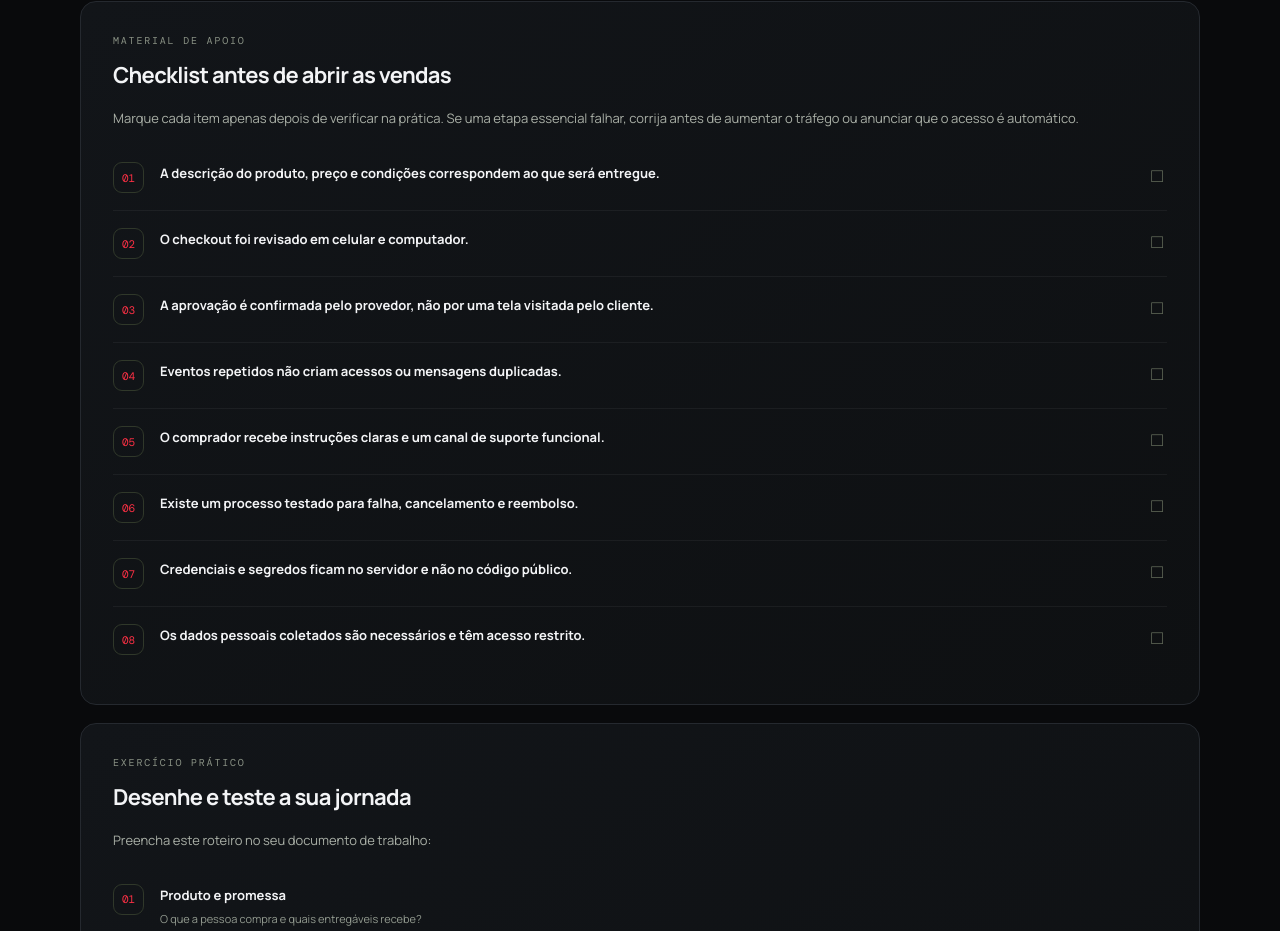
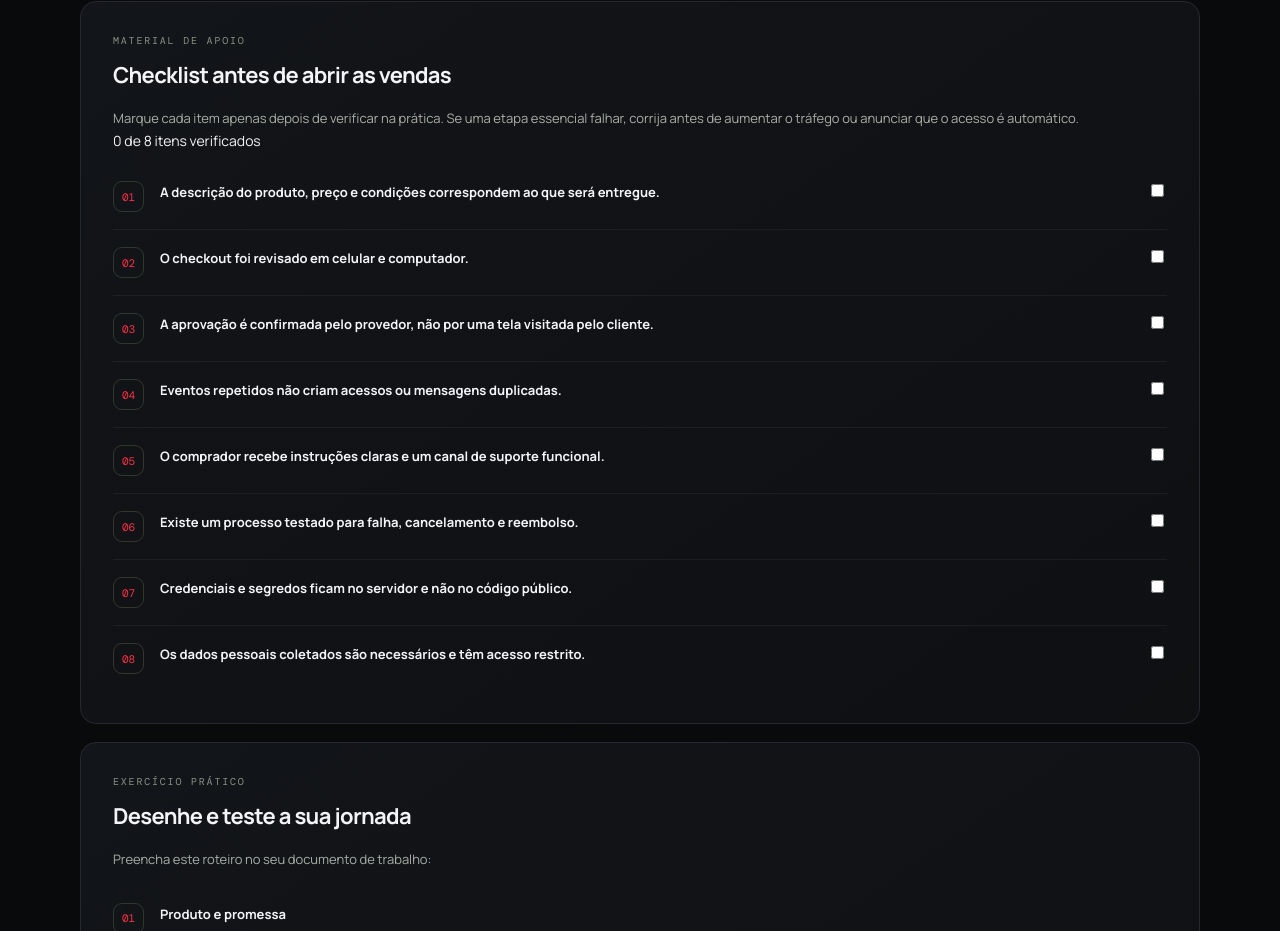
Before and after one commit to oLuiixz/o-clone-digital, a Next.js app: page /modulos/integracao-e-entrega in a window 1280 px wide. Shown: the part 1716-2647 px from the top of the page. Built offline with nearby package versions, Linux system fonts and the light colour scheme.

Commit message:
Make module 7 sales-readiness checklist interactive and persistent

```diff
--- a/app/modulos/integracao-e-entrega/page.js
+++ b/app/modulos/integracao-e-entrega/page.js
@@ -1,3 +1,6 @@
+"use client";
+
+import { useEffect, useState } from "react";
 import Link from "next/link";
 
 const lessons = [
@@ -23,6 +26,36 @@ const checklist = [
 ];
 
 export default function IntegracaoEntregaPage() {
+  const [checkedItems, setCheckedItems] = useState([]);
+  const [checklistLoaded, setChecklistLoaded] = useState(false);
+
+  useEffect(() => {
+    try {
+      const saved = JSON.parse(localStorage.getItem("clone-digital-module-07-checklist") || "[]");
+      if (Array.isArray(saved)) {
+        setCheckedItems([...new Set(saved.filter((item) => Number.isInteger(item) && item >= 0 && item < checklist.length))]);
+      }
+    } catch {
+      setCheckedItems([]);
+    }
+    setChecklistLoaded(true);
+  }, []);
+
+  useEffect(() => {
+    if (!checklistLoaded) return;
+    try {
+      localStorage.setItem("clone-digital-module-07-checklist", JSON.stringify(checkedItems));
+    } catch {
+      // O checklist segue utilizável durante a sessão se o armazenamento estiver indisponível.
+    }
+  }, [checkedItems, checklistLoaded]);
+
+  function toggleChecklistItem(index) {
+    setCheckedItems((current) => current.includes(index)
+      ? current.filter((item) => item !== index)
+      : [...current, index]);
+  }
+
   return (
     <main className="module-page-shell">
       <header className="module-page-topbar">
@@ -75,8 +108,21 @@ export default function IntegracaoEntregaPage() {
           <div className="module-section-eyebrow">MATERIAL DE APOIO</div>
           <h2>Checklist antes de abrir as vendas</h2>
           <p className="module-intro">Marque cada item apenas depois de verificar na prática. Se uma etapa essencial falhar, corrija antes de aumentar o tráfego ou anunciar que o acesso é automático.</p>
+          <div className="checklist-progress-row" aria-live="polite">
+            <span>{checklistLoaded ? checkedItems.length : 0} de {checklist.length} itens verificados</span>
+            <div className="checklist-progress-track" role="progressbar" aria-label="Progresso do checklist" aria-valuemin={0} aria-valuemax={checklist.length} aria-valuenow={checklistLoaded ? checkedItems.length : 0}>
+              <span style={{width: ((checklistLoaded ? checkedItems.length : 0) / checklist.length * 100) + "%"}} />
+            </div>
+          </div>
           <div className="module-lesson-list" style={{marginTop: 14}}>
-            {checklist.map((item, i) => <div className="module-lesson" key={item}><span className="module-lesson-number">{String(i + 1).padStart(2, "0")}</span><div><h3>{item}</h3></div><span className="module-lesson-state">□</span></div>)}
+            {checklist.map((item, i) => {
+              const checked = checkedItems.includes(i);
+              return <label className={checked ? "module-lesson checklist-item is-complete" : "module-lesson checklist-item"} key={item} htmlFor={`module-07-check-${i}`}>
+                <span className="module-lesson-number">{String(i + 1).padStart(2, "0")}</span>
+                <span className="checklist-item-copy"><h3>{item}</h3></span>
+                <input id={`module-07-check-${i}`} className="module-checklist-checkbox" type="checkbox" checked={checked} onChange={() => toggleChecklistItem(i)} />
+              </label>;
+            })}
           </div>
         </section>
 
```
